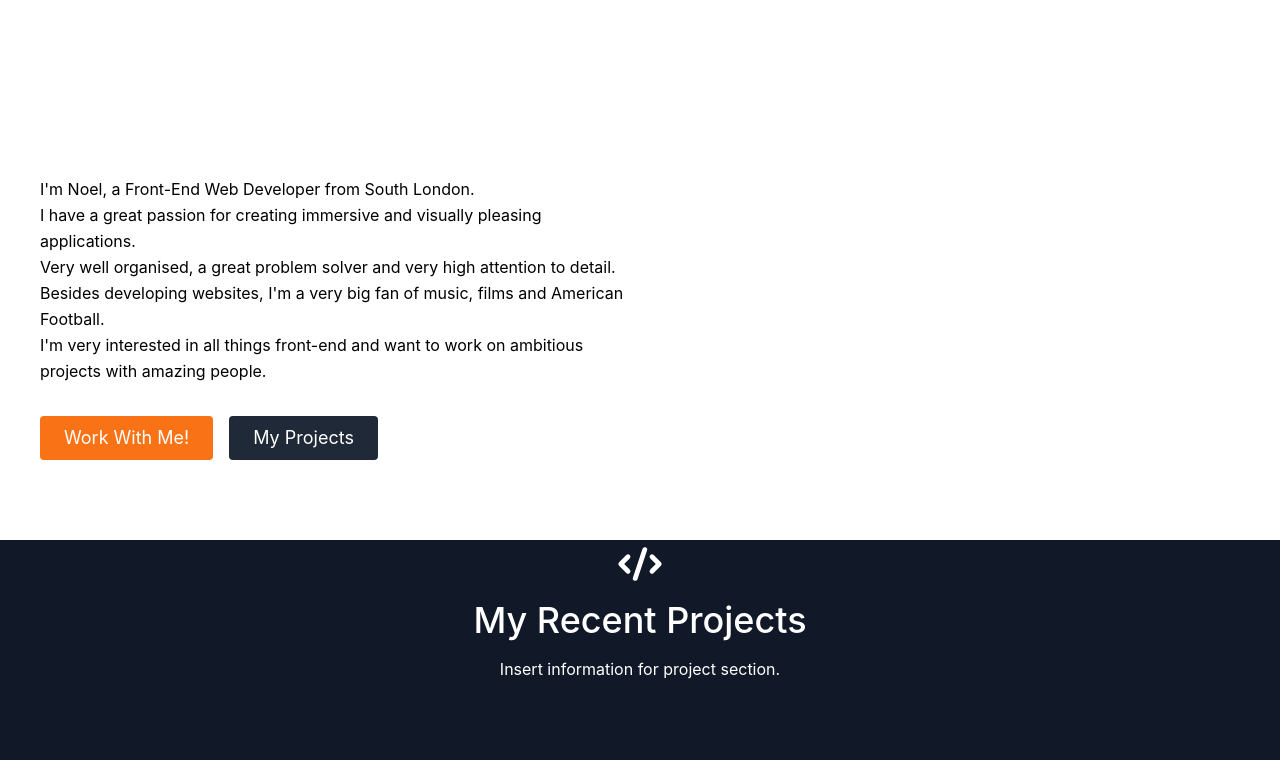
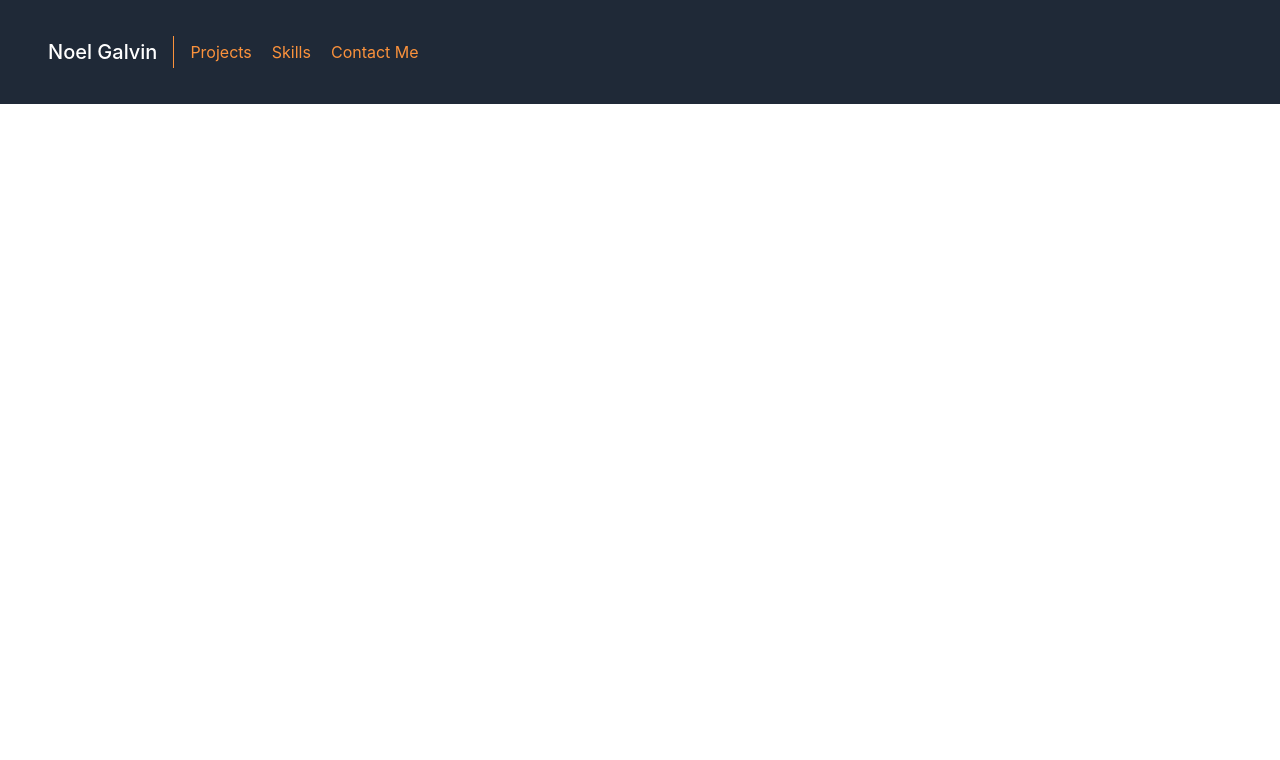
Before and after one commit to ngalvin1991/portfolio, a React (Create React App) app: page / in a window 1280 px wide. Shown: the top 760 px of the page. Built offline with nearby package versions, Linux system fonts and the light colour scheme.

Commit message:
updates including adding home/landing page

```diff
--- a/src/App.js
+++ b/src/App.js
@@ -1,22 +1,45 @@
 import './App.css';
 import React from 'react';
+import Home from './Components/Home';
 import AboutMe from './Components/AboutMe';
 import ContactMe from './Components/ContactMe';
 import Navbar from './Components/Navbar';
 import ProjectSection from './Components/ProjectSection';
 import Skills from './Components/Skills';
-import Footer from './Components/Footer';
-// import SocialFollow from "./SocialFollow"
+// import Footer from './Components/Footer';
+// import { ChakraProvider } from '@chakra-ui/react'
+import { Routes, Route } from "react-router-dom"
 
-export default function App () {
+
+function App () {
   return (
-    <main className='text-black-400 bg-white body-font'>
-    <Navbar />
-    <AboutMe />
-    <ProjectSection />
-    <Skills />
-    <ContactMe />
-    <Footer />
-    </main>
-  );
+    <div className="App">
+      <Navbar />
+      <Routes>
+        <Route path="home" element={ <Home/>} />
+        <Route path="aboutme" element={ <AboutMe/>} />
+        <Route path="projects" element={ <ProjectSection/>} />
+        <Route path="skills" element={ <Skills/>} />
+        <Route path="contactme" element={ <ContactMe/>} />
+
+      </Routes>
+
+    </div>
+  )
 }
+
+export default App
+// export default function App () {
+//   return (
+//     <ChakraProvider>
+//     <main className='text-black-400 bg-white body-font'>
+//     <Navbar />
+//     <AboutMe />
+//     <ProjectSection />
+//     <Skills />
+//     <ContactMe />
+//     <Footer />
+//     </main>
+//     </ChakraProvider>
+//   );
+// }
--- a/src/Components/ContactMe.js
+++ b/src/Components/ContactMe.js
@@ -1,6 +1,4 @@
 import React from "react";
-
-
 export default function ContactMe() {
   const [name, setName] = React.useState("");
   const [email, setEmail] = React.useState("");
@@ -22,7 +20,7 @@ export default function ContactMe() {
       body: encode({ "form-name": "contact", name, email, message}),
     })
     .then(() => alert("Your Message Has Been Sent!"))
-    .catch((Error) => alert(error));
+    .catch((error) => alert("Error"));
   }
 
     return (
--- a/src/Components/Footer.js
+++ b/src/Components/Footer.js
@@ -1,30 +1,30 @@
-import React from "react";
-import { FontAwesomeIcon } from "@fortawesome/react-fontawesome";
-import {
-    faInstagram,
-    faLinkedin,
-    faGithub
-} from "@fortawesome/free-brands-svg-icons";
+// import React from "react";
+// import { FontAwesomeIcon } from "@fortawesome/react-fontawesome";
+// import {
+//     faInstagram,
+//     faLinkedin,
+//     faGithub
+// } from "@fortawesome/free-brands-svg-icons";
 
-export default function Footer () {
-    return (
-        <div className="social-container justify-center">
+// export default function Footer () {
+//     return (
+//         <div className="social-container justify-center">
 
-                        <a href="https://github.com/ngalvin1991"
-                            className="linkedin social">
-                            <FontAwesomeIcon icon={faGithub} size="2x" className="dark:text-gray-400"/>
-                        </a>
+//                         <a href="https://github.com/ngalvin1991"
+//                             className="linkedin social">
+//                             <FontAwesomeIcon icon={faGithub} size="2x" className="dark:text-gray-400"/>
+//                         </a>
 
-                        <a href="https://www.linkedin.com/in/noel-galvin-58b602262/"
-                            className="linkedin social">
-                            <FontAwesomeIcon icon={faLinkedin} size="2x" />
-                        </a>
+//                         <a href="https://www.linkedin.com/in/noel-galvin-58b602262/"
+//                             className="linkedin social">
+//                             <FontAwesomeIcon icon={faLinkedin} size="2x" />
+//                         </a>
 
-                        <a href="https://www.instagram.com/noelgalvin/?hl=en"
-                            className="instagram social">
-                            <FontAwesomeIcon icon={faInstagram} size="2x" />
-                        </a>
+//                         <a href="https://www.instagram.com/noelgalvin/?hl=en"
+//                             className="instagram social">
+//                             <FontAwesomeIcon icon={faInstagram} size="2x" />
+//                         </a>
 
-                    </div>
-    )
-}
+//                     </div>
+//     )
+// }
--- /dev/null
+++ b/src/Components/Home.js
@@ -0,0 +1,11 @@
+
+
+function Home() {
+  return (
+    <div>
+
+    </div>
+  );
+}
+
+export default Home
--- a/src/Components/Navbar.js
+++ b/src/Components/Navbar.js
@@ -1,4 +1,29 @@
+import React from "react";
 
 
 
-export default function Navbar () {}
+export default function Navbar () {
+    return (
+        <header className="bg-gray-800 md:sticky top-0 z-10">
+        <div className="container mx-auto flex flex-wrap p-9 flex-col md:flex-row items-center">
+          <nav className="title-font font-medium text-white mb-4 md:mb-0">
+            <a href={'Home'} className="ml-3 text-xl">
+              Noel Galvin
+            </a>
+          </nav>
+          <nav className="md:mr-auto md:ml-4 md:py-1 md:pl-4 md:border-l md:border-orange-400	flex flex-wrap items-center text-base justify-center">
+            <a href={'Projects'} className="mr-5 text-orange-400 hover:text-white">
+              Projects
+            </a>
+            <a href={'Skills'} className="mr-5 text-orange-400  hover:text-white">
+              Skills
+            </a>
+            <a href={'ContactMe'} className="mr-5 text-orange-400  hover:text-white">
+              Contact Me
+            </a>
+          </nav>
+
+        </div>
+      </header>
+    );
+  }
--- a/src/index.js
+++ b/src/index.js
@@ -1,17 +1,16 @@
 import React from 'react';
-import ReactDOM from 'react-dom/client';
+import ReactDOM from 'react-dom';
 import './index.css';
 import App from './App';
-import reportWebVitals from './reportWebVitals';
+import { BrowserRouter } from "react-router-dom";
 
-const root = ReactDOM.createRoot(document.getElementById('root'));
-root.render(
-  <React.StrictMode>
+ReactDOM.render(
+  <BrowserRouter>
     <App />
-  </React.StrictMode>
+  </BrowserRouter>,
+  document.getElementById("root")
 );
 
 // If you want to start measuring performance in your app, pass a function
 // to log results (for example: reportWebVitals(console.log))
 // or send to an analytics endpoint. Learn more: https://bit.ly/CRA-vitals
-reportWebVitals();
```
Also changed, not shown: package.json (+8 -0 lines), 1 other file (tests, documents, lock files or other folders).
